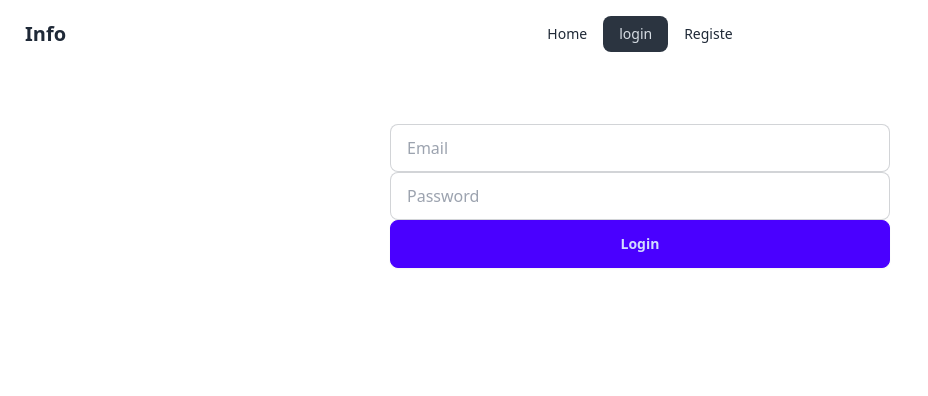
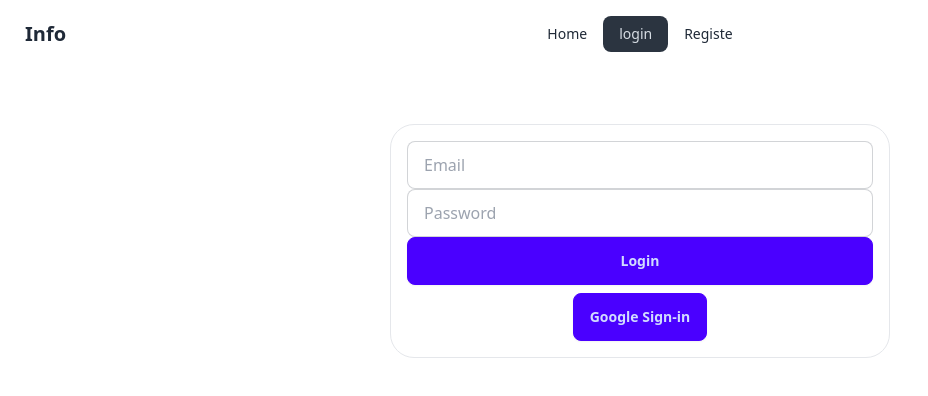
Before and after one commit to Noman-Mia/Auth-with-firebase, a React (Vite) app: page /login in a window 1280 px wide. Shown: the top 396 px of the page, without its empty margins (0-928 px from the left). Built offline with nearby package versions, Linux system fonts and the light colour scheme.

Commit message:
added google login

```diff
--- a/src/component/AuthProvider.jsx
+++ b/src/component/AuthProvider.jsx
@@ -1,28 +1,30 @@
 import PropTypes from 'prop-types';
 import {createContext, useState} from 'react';
-import {createUserWithEmailAndPassword, signInWithEmailAndPassword} from "firebase/auth";
+import {createUserWithEmailAndPassword, signInWithEmailAndPassword,GoogleAuthProvider, signInWithPopup} from "firebase/auth";
 import auth from '../Firebase/Firebase.init';
 
 export const authContext = createContext(null)
-
+const googleProvider = new GoogleAuthProvider();
 const AuthProvider = ({children}) => {
 const [user, setUser] = useState(null)
+
 const registerUser = (email,password)=> {
    return createUserWithEmailAndPassword(auth, email, password)
 
 }
-
 const loginUser = (email,password)=> {
   return signInWithEmailAndPassword(auth, email, password)
 
 }
-
+const googleLogin = () =>{
+    return signInWithPopup(auth, googleProvider)
+}
 const authInfo ={
     registerUser,
     loginUser,
     user,
-    setUser
-
+    setUser,
+    googleLogin
 }
     return (
         <div>
--- a/src/component/Login.jsx
+++ b/src/component/Login.jsx
@@ -3,19 +3,27 @@ import { authContext } from "./AuthProvider";
 
 
 const Login = () => {
-    const {loginUser} = useContext(authContext)
-    console.log(loginUser);
+    const {loginUser,googleLogin,setUser} = useContext(authContext)
+
     const handleLogin = (e) => {
         e.preventDefault();
       const email = e.target.email.value;
       const password = e.target.password.value;
       console.log(email,password);
+
       //set
       loginUser(email,password)
     }
+    const handleGoogleSignin =()=>{
+        googleLogin()
+        .then(result => {
+          setUser(result.user);
+        })
+       .catch(error => console.error(error))
+    }
     return (
-        <div>
-             <form onSubmit={handleLogin} className="w-[500px] mt-14 mx-auto">
+        <div className="">
+             <form onSubmit={handleLogin} className="w-[500px] mt-14 mx-auto border p-4 rounded-3xl">
       <label className="input input-bordered flex items-center gap-2">
         <input type="text" className="grow" placeholder="Email" name="email" />
       </label>
@@ -23,7 +31,11 @@ const Login = () => {
         <input type="text" className="grow" placeholder="Password" name="password" />
       </label>
       <button className="btn btn-primary w-full">Login</button>
+      <div className="text-center mt-2">
+     <button onClick={handleGoogleSignin} className="btn btn-primary">Google Sign-in</button>
+     </div>
       </form>
+
         </div>
     );
 };
```
